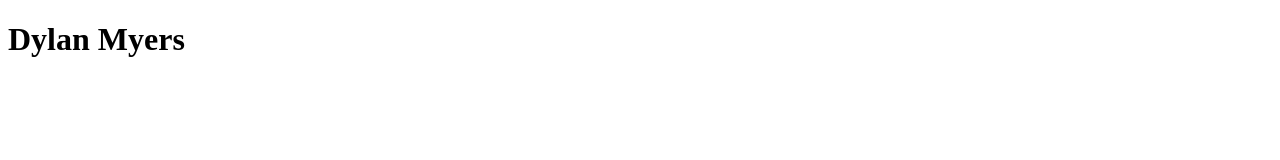
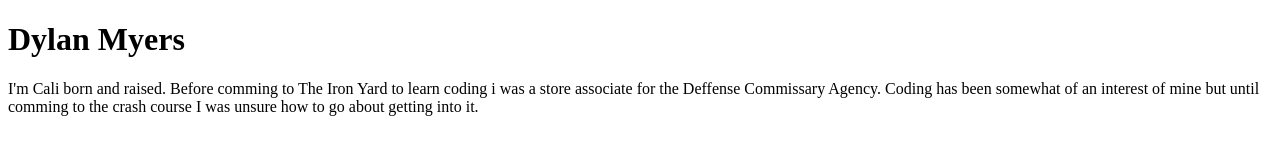
Before and after one commit to myers55/Git-skills, a plain HTML site: page index.html in a window 1280 px wide. Drawn offline with Linux system fonts and the light colour scheme.

Commit message:
bio edit

```diff
--- a/index.html
+++ b/index.html
@@ -7,5 +7,7 @@
   </head>
   <body>
     <h1>Dylan Myers</h1>
+    <p>I'm Cali born and raised.
+    Before comming to The Iron Yard to learn coding i was a store associate for the Deffense Commissary Agency. Coding has been somewhat of an interest of mine but until comming to the crash course I was unsure how to go about getting into it.  </p>
   </body>
 </html>
```
